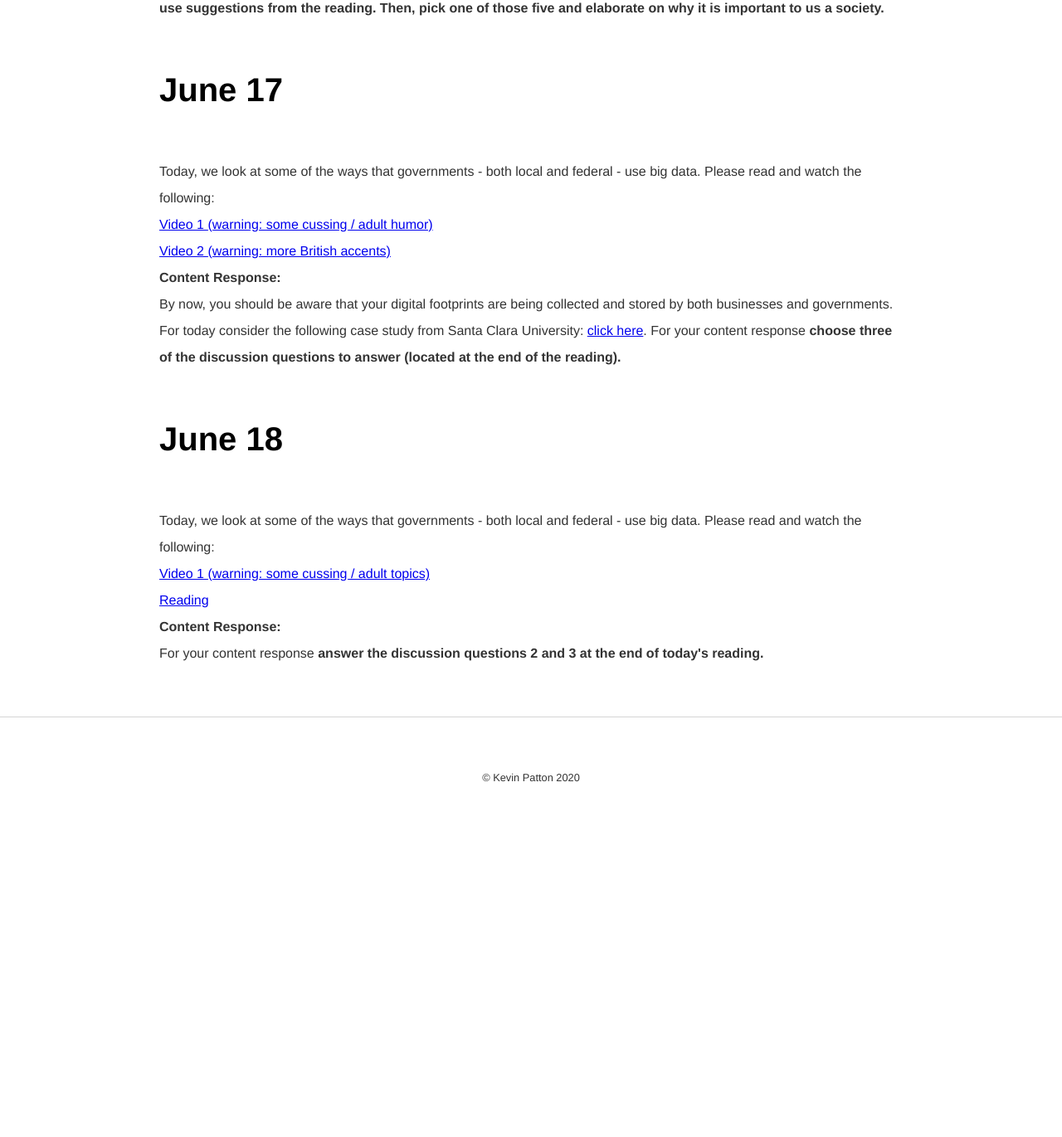
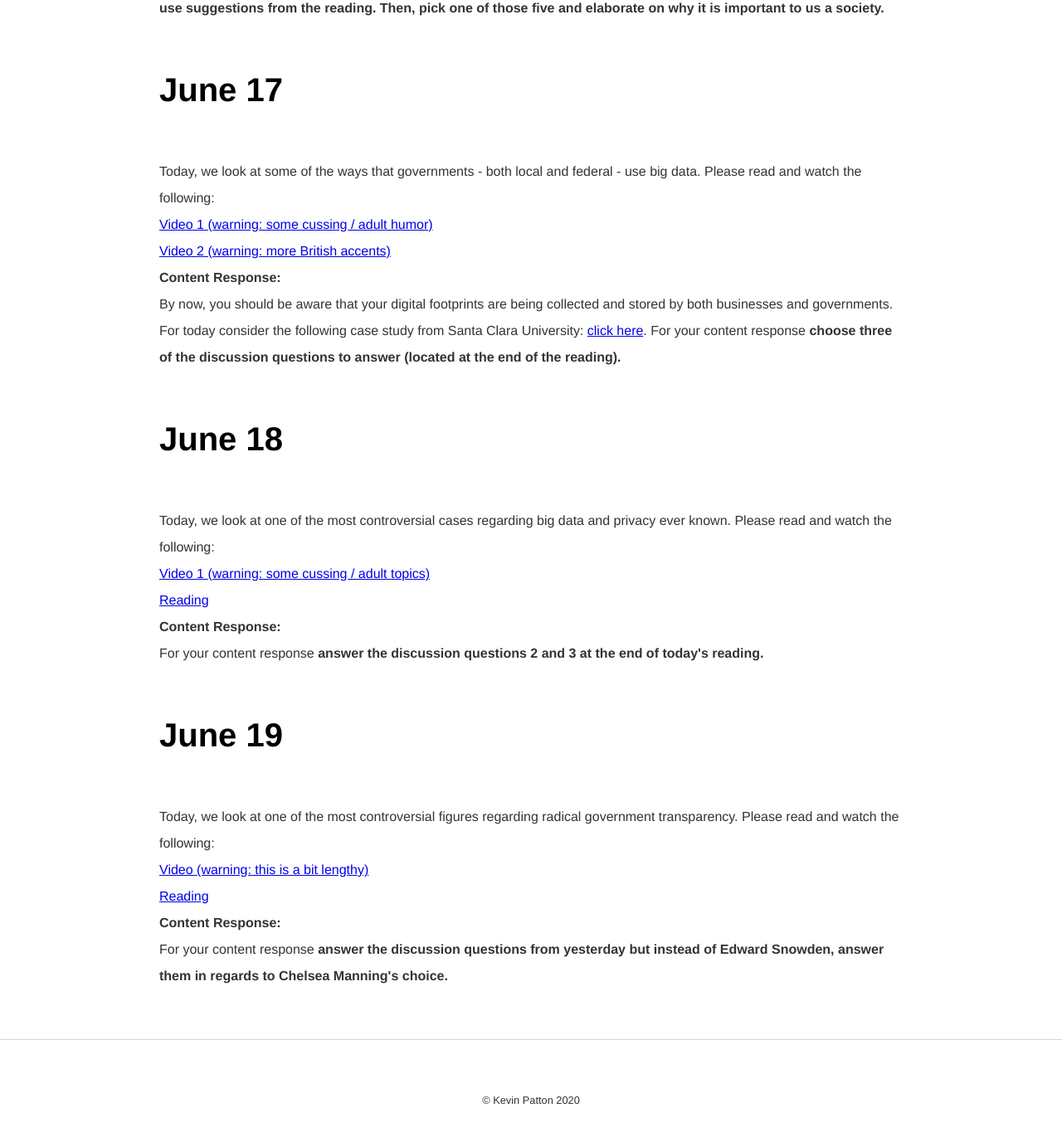
Before and after one commit to kevinjpatton/kevinjpatton.github.io, a Jekyll site: the page built from teaching/phil1020/index.html, in a window 1280 px wide and 1400 px high, scrolled down 5712 px. Shown: the top 1371 px of the window at 83% size. Built offline with Jekyll 4.4.1, drawn with Linux system fonts in a browser that asks for light colours; Markdown is read by kramdown in place of the engine named in the settings; before the commit the page ends 6723 px from its top, so only the background shows below that.

Commit message:
Update index.html

```diff
--- a/teaching/phil1020/index.html
+++ b/teaching/phil1020/index.html
@@ -95,8 +95,15 @@ After  watching today's videos, you probably have a healthy skepticism about any
 By now, you should be aware that your digital footprints are being collected and stored by both businesses and governments.  For today consider the following case study from Santa Clara University: <a href="https://www.scu.edu/ethics/focus-areas/internet-ethics/resources/chinas-social-credit-score/" target="_blank">click here</a>.  For your content response <b>choose three of the discussion questions to answer (located at the end of the reading).</b><br>
 
 <h1>June 18</h1>
-<p>Today, we look at some of the ways that governments - both local and federal - use big data.  Please read and watch the following:<br>
+<p>Today, we look at one of the most controversial cases regarding big data and privacy ever known.  Please read and watch the following:<br>
 <a href="https://youtu.be/PcDznK9vd_w" target="_blank">Video 1 (warning: some cussing / adult topics)</a><br>
 <a href="https://ethicsunwrapped.utexas.edu/case-study/edward-snowden-traitor-hero" target="_blank">Reading</a><br>
   <b>Content Response:</b><br>
 For your content response <b>answer the discussion questions 2 and 3 at the end of today's reading.</b><br>
+
+<h1>June 19</h1>
+<p>Today, we look at one of the most controversial figures regarding radical government transparency.  Please read and watch the following:<br>
+<a href="https://youtu.be/pgw6FoFPhjo" target="_blank">Video (warning: this is a bit lengthy)</a><br>
+<a href="https://abcnews.go.com/Politics/julian-assange-chelsea-manning-intertwined/story?id=62344376" target="_blank">Reading</a><br>
+  <b>Content Response:</b><br>
+For your content response <b>answer the discussion questions from yesterday but instead of Edward Snowden, answer them in regards to Chelsea Manning's choice.</b><br>
```
